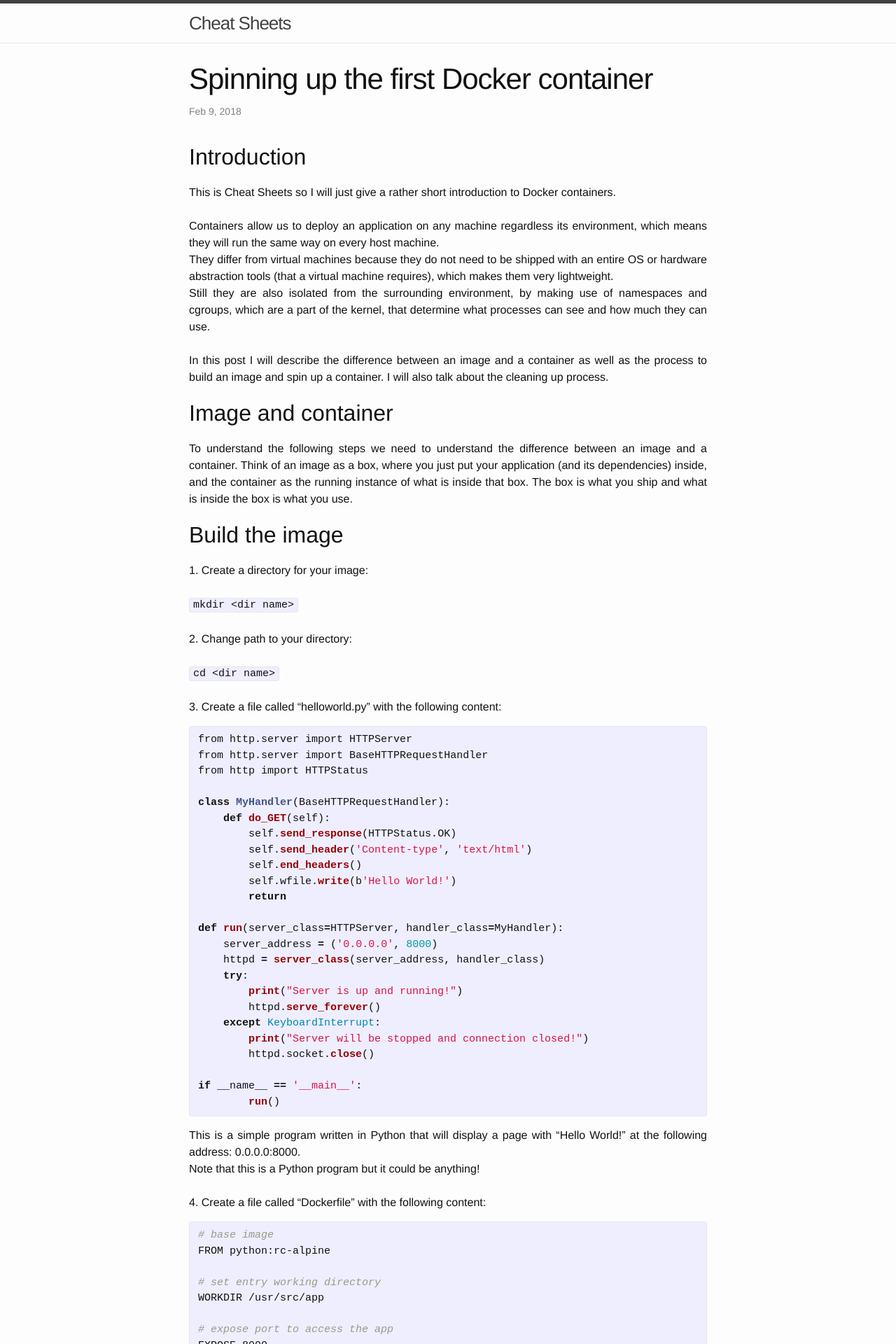
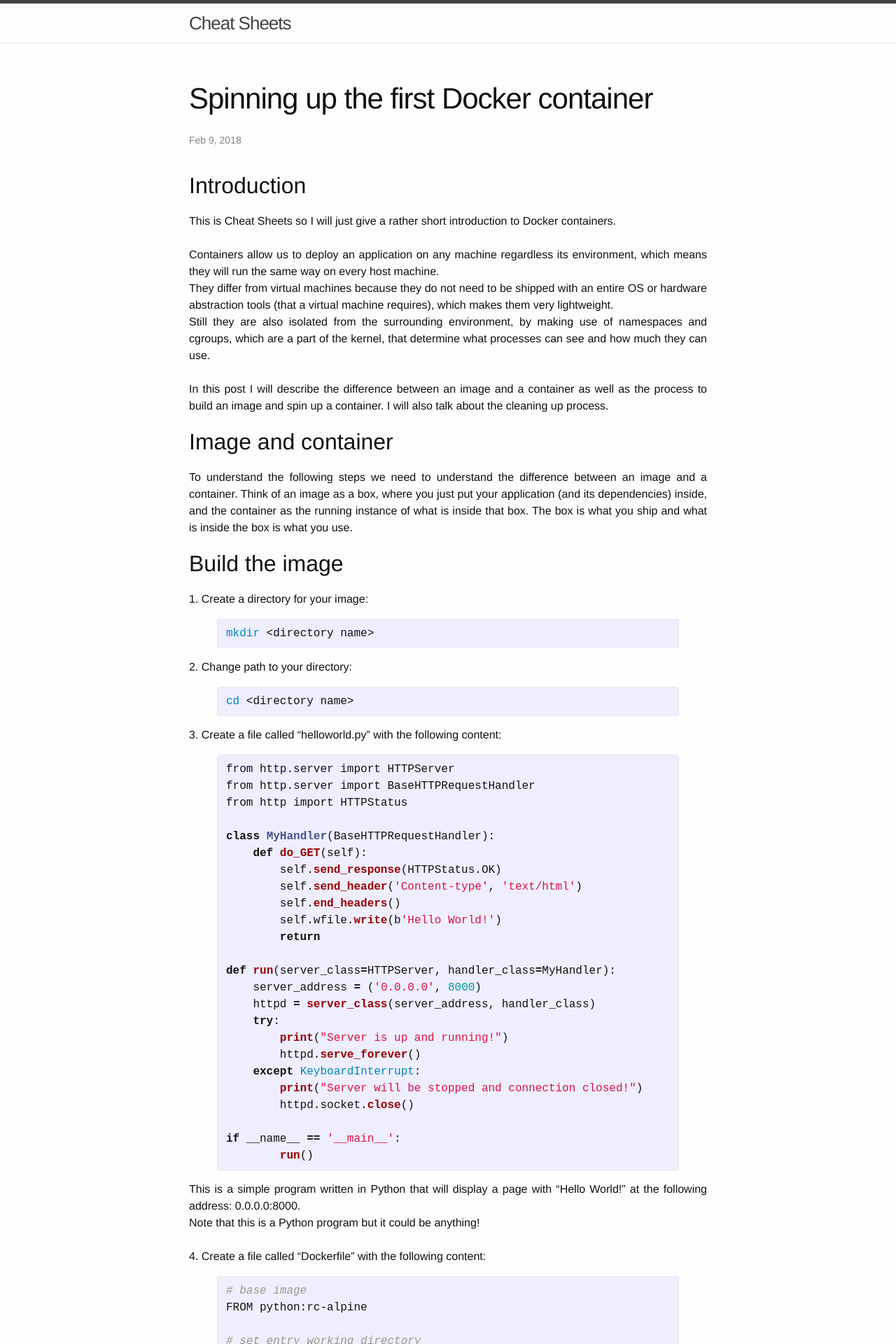
Before and after one commit to afbernardino/cheatsheets, a Jekyll site: the page built from _posts/docker/2018-02-09-Spinning-up-the-first-Docker-container.md, in a window 1280 px wide. Shown: the top 1920 px of the page at 70% size. Built offline with Jekyll 4.4.1, drawn with Linux system fonts in a browser that asks for light colours; some of the changed text lies outside the part shown.

Commit message:
neat code and page

```diff
--- a/_posts/docker/2018-02-09-Spinning-up-the-first-Docker-container.md
+++ b/_posts/docker/2018-02-09-Spinning-up-the-first-Docker-container.md
@@ -34,17 +34,17 @@ you use.
 <br/>
 <h2>Build the image</h2>
 1\. Create a directory for your image:
-<br/>
-<br/>
-`mkdir <dir name>`
-<br/>
-<br/>
+
+{% highlight shell %}
+mkdir <directory name>
+{% endhighlight %}
+
 2\. Change path to your directory:
-<br/>
-<br/>
-`cd <dir name>`
-<br/>
-<br/>
+
+{% highlight shell %}
+cd <directory name>
+{% endhighlight %}
+
 3\. Create a file called "helloworld.py" with the following content:
 
 {% highlight python %}
@@ -73,6 +73,7 @@ def run(server_class=HTTPServer, handler_class=MyHandler):
 if __name__ == '__main__':
 	run()
 {% endhighlight %}
+
 This is a simple program written in Python that will display a page with "Hello
 World!" at the following address: 0.0.0.0:8000.
 <br/>
@@ -80,7 +81,8 @@ Note that this is a Python program but it could be anything!
 <br/>
 <br/>
 4\. Create a file called "Dockerfile" with the following content:
-{% highlight bash %}
+
+{% highlight shell %}
 # base image
 FROM python:rc-alpine
 
@@ -96,13 +98,13 @@ CMD [ "python", "./helloworld.py" ]
 # copy app to the image
 COPY ./helloworld.py /usr/src/app
 {% endhighlight %}
-<br/>
+
 5\. Build the image:
-<br/>
-<br/>
-`docker build -t <image name>:<tag> <context path>`
-<br/>
-<br/>
+
+{% highlight shell %}
+docker build -t <image name>:<tag> <context path>
+{% endhighlight %}
+
 Where `<image name>` is the name you want for the new image, `<tag>` is the tag
 that you want to associate with the image (if you do not provide a tag it will
 be "latest") and `<context path>` the path where your files to be inserted in
@@ -115,17 +117,18 @@ execute the following commands.
 <br/>
 <br/>
 6\. Check the image was created:
-<br/>
-<br/>
-`docker images`
-<br/>
+
+{% highlight shell %}
+docker images
+{% endhighlight %}
+
 <h2>Spin up the container</h2>
 1\. Spin up the container:
-<br/>
-<br/>
-`docker run -d -p <host port>:8000 --name <container name> <image name>:<tag>`
-<br/>
-<br/>
+
+{% highlight shell %}
+docker run -d -p <host port>:8000 --name <container name> <image name>:<tag>
+{% endhighlight %}
+
 Where `-d` stands for detached, which means your container will run in the
 background, `-p` the port mapping, being the left side of `:` the port of the
 host machine and the right side the port of the container (the one we exposed),
@@ -136,34 +139,34 @@ want to spin up your container.
 <br/>
 <br/>
 2\. See the container running:
-<br/>
-<br/>
-`docker ps`
-<br/>
-<br/>
+
+{% highlight shell %}
+docker ps
+{% endhighlight %}
+
 3\. Access to `http://localhost:<host port>` (being `<host port>` the host port
 mapped to the container) and see the "Hello World!" message!
 <br/>
 <h2>The cleaning up process</h2>
 1\. Stop the container:
-<br/>
-<br/>
-`docker stop <container name>`
-<br/>
-<br/>
+
+{% highlight shell %}
+docker stop <container name>
+{% endhighlight %}
+
 2\. Check if the container is no longer running:
-<br/>
-<br/>
-`docker ps -a`
-<br/>
-<br/>
+
+{% highlight shell %}
+docker ps -a
+{% endhighlight %}
+
 3\. Remove the container:
-<br/>
-<br/>
-`docker rm <container name>`
-<br/>
-<br/>
+
+{% highlight shell %}
+docker rm <container name>
+{% endhighlight %}
+
 4\. Check if the container was removed:
-<br/>
-<br/>
-`docker ps -a`
+{% highlight shell %}
+docker ps -a
+{% endhighlight %}
--- a/_sass/_normalize.scss
+++ b/_sass/_normalize.scss
@@ -189,6 +189,31 @@ img {
 
 svg:not(:root) {
   overflow: hidden;
+}
+
+/**
+ * Justify text.
+ */
+
+div {
+  text-align: justify;
+}
+
+/**
+ * Auto margin image.
+ */
+
+figure img {
+    margin-left: auto;
+    margin-right: auto;
+}
+
+/**
+ * Center figure caption.
+ */
+
+figure figcaption {
+    text-align: center;
 }
 
 /* Grouping content
--- a/css/main.scss
+++ b/css/main.scss
@@ -49,19 +49,6 @@ $on-laptop:        800px;
 @import
         "base",
         "layout",
+        "normalize",
         "syntax-highlighting"
 ;
-
-// justify text
-* {
-  text-align: justify;
-}
-
-// figure settings
-figure img {
-    margin-left: auto;
-    margin-right: auto;
-}
-figure figcaption {
-    text-align: center;
-}
```
Also changed, not shown: _posts/docker/2018-02-10-Spinning-up-a-container-with-Docker-Compose.md (+15 -15 lines), _posts/docker/2018-02-11-Quick-tips-on-images-and-layers.md (+15 -12 lines).
